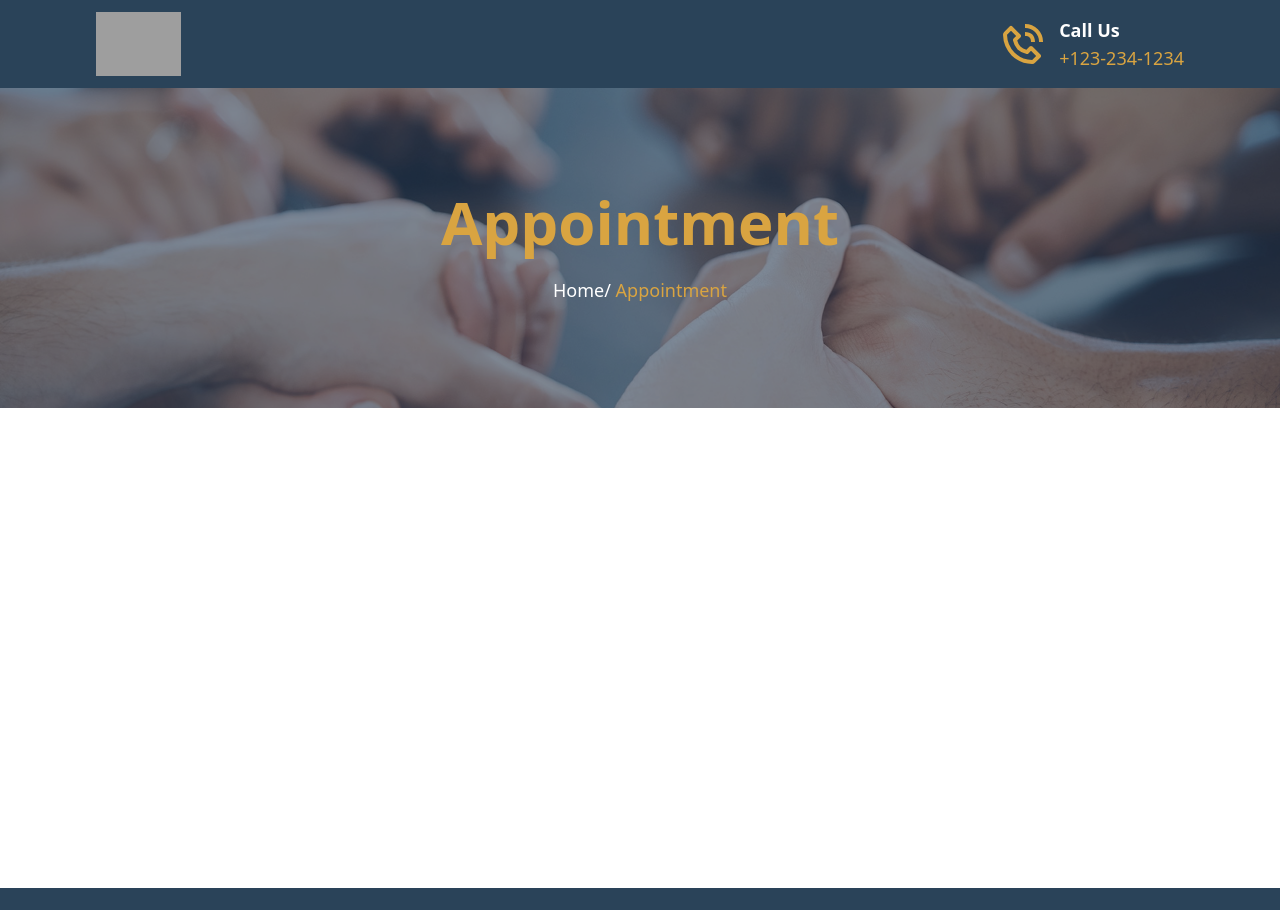
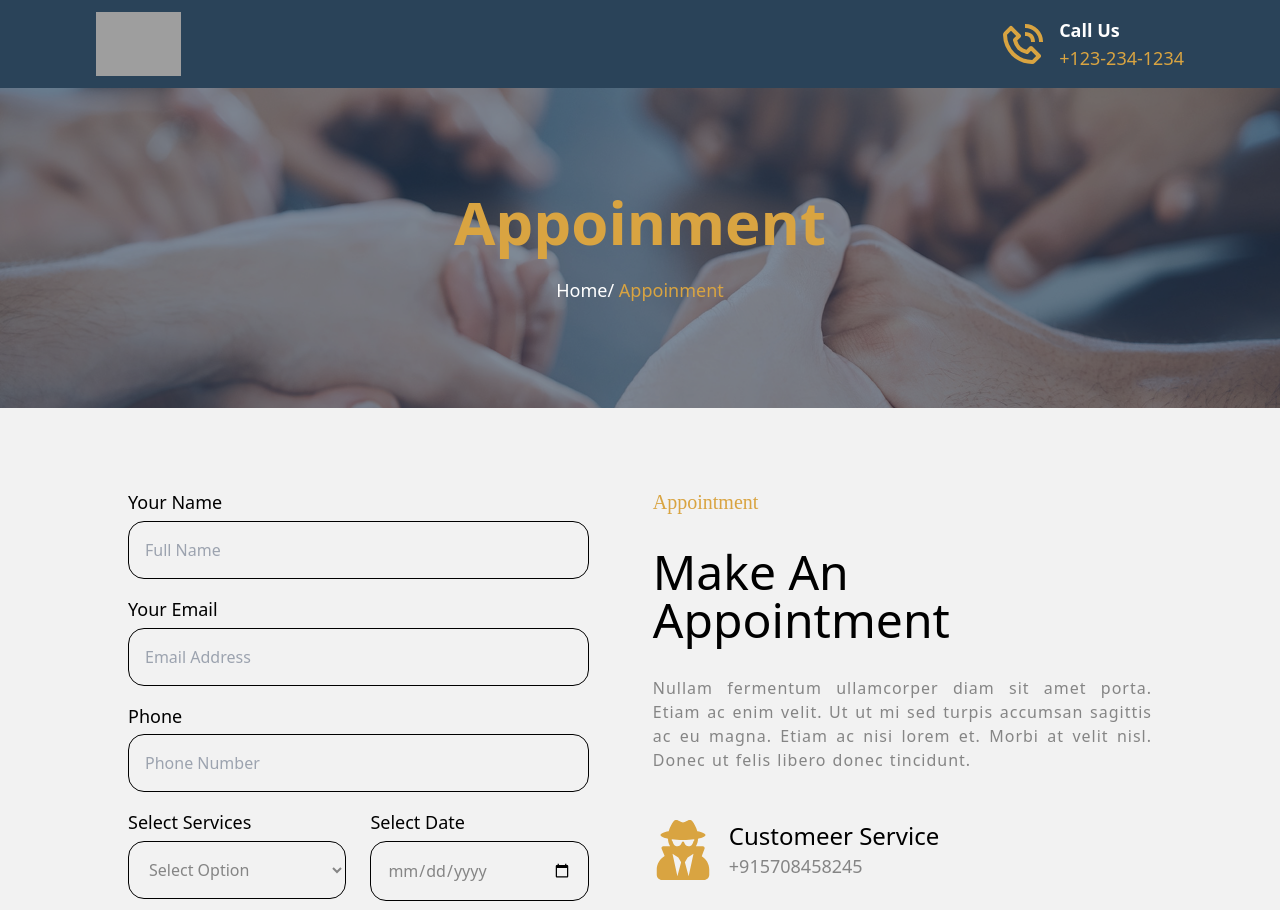
Before and after one commit to paldebarun/Abhil, a React (Vite) app in the folder client/: page /appointment in a window 1280 px wide. Shown: the top 910 px of the page. Built offline with nearby package versions, Linux system fonts and the light colour scheme; grey boxes are pictures that could not be loaded.

Commit message:
Appoinment Form  Page completed

```diff
--- a/client/src/components/AboutUs/AboutUs.jsx
+++ b/client/src/components/AboutUs/AboutUs.jsx
@@ -339,7 +339,10 @@ const ExperiencedPeople = () => {
       {/* People  */}
       <div className="w-full mb-[3rem]  grid md:grid-cols-2 lg:grid-cols-4 gap-8">
         {People.map((item, index) => (
-          <div className="w-full rounded-[4rem] overflow-hidden bg-primary_color flex flex-col">
+          <div
+            key={index}
+            className="w-full rounded-[4rem] overflow-hidden bg-primary_color flex flex-col"
+          >
             <div className="h-[75%] w-full relative group  ">
               <img
                 src={item.profileImg}
@@ -349,7 +352,6 @@ const ExperiencedPeople = () => {
               <div className="w-full h-0  group-hover:h-[10rem]  transition-all ease duration-800 bg-primary_color bg-opacity-30 absolute bottom-0  backdrop-blur-sm overflow-hidden ">
                 <div className="h-full flex gap-3 items-center justify-center">
                   <a
-                    key={index}
                     className=" bg-secondary_color  text-3xl p-1 rounded-full text-white flex items-center justify-center border-2 transition-all  duration-300   border-secondary_color hover:bg-transparent hover:-translate-y-1 "
                     href={item.facebookUrl}
                     target="_blank"
@@ -357,7 +359,6 @@ const ExperiencedPeople = () => {
                     <CiFacebook />
                   </a>
                   <a
-                    key={index}
                     className=" bg-secondary_color text-3xl p-1 rounded-full text-white flex items-center justify-center border-2 transition-all  duration-300   border-secondary_color hover:bg-transparent hover:-translate-y-1 "
                     href={item.twitterUrl}
                     target="_blank"
@@ -365,7 +366,6 @@ const ExperiencedPeople = () => {
                     <CiTwitter />
                   </a>
                   <a
-                    key={index}
                     className=" bg-secondary_color  text-3xl p-1 rounded-full text-white flex items-center justify-center border-2 transition-all  duration-300   border-secondary_color hover:bg-transparent hover:-translate-y-1 "
                     href={item.instagramUrl}
                     target="_blank"
--- a/client/src/components/Appointment/Appointment.jsx
+++ b/client/src/components/Appointment/Appointment.jsx
@@ -1,10 +1,184 @@
-import React from "react";
+import React, { useState } from "react";
+import { FaUserSecret, FaRegAddressBook, FaRegClock } from "react-icons/fa";
 import PageHeader from "../Layout/PageHeader";
 
 const Appointment = () => {
+  const [name, setName] = useState();
+  const [email, setEmail] = useState();
+  const [phone, setPhone] = useState();
+  const [services, setServices] = useState();
+  const [date, setDate] = useState();
+
+  const contactDetails = [
+    {
+      icon: <FaUserSecret />,
+      title: "Customeer Service",
+      content: "+915708458245",
+    },
+    {
+      icon: <FaRegAddressBook />,
+      title: "Clinic Address",
+      content: "99 Roving St., Big City, PKU 23456",
+    },
+    {
+      icon: <FaRegClock />,
+      title: "Opening Hours",
+      content: "Monday - Saturday ( 09.00 - 21.00 ) Sunday ( Closed )",
+    },
+  ];
+
+  //Styled
+  const groupStyle = "flex flex-col mb-[1rem]";
+  const labelStyle = "text-lg font-medium mb-[0.3rem]";
+  const inputStyle =
+    "p-4 rounded-2xl border-[1px] outline-none border-black bg-background_color text-text_color1 ";
+
+  // Submit Form Handler
+  const submitHandler = (e) => {
+    e.preventDefault();
+    console.log(name, email, phone, services, date);
+  };
+
   return (
-    <div className="w-full min-h-[100vh]  ">
-      <PageHeader title1={"Appointment"} title2={""} />
+    <div className="w-full min-h-[100vh] bg-background_color">
+      <PageHeader title1={"Appoinment"} title2={""} />
+
+      <div className="w-full px-5 lg:px-[4rem] xl:px-[8rem] py-[5rem] flex gap-[4rem] lg:gap-[2rem] xl:gap-[4rem] flex-col-reverse  lg:flex-row  transition-all duration-300 ">
+        {/* Appointment Send Form */}
+        <div className="lg:w-[45%] animate-slideright">
+          <form className="h-full" onSubmit={submitHandler}>
+            <div className={groupStyle}>
+              <label className={labelStyle} htmlFor="name">
+                Your Name
+              </label>
+              <input
+                className={inputStyle}
+                type="text"
+                name="name"
+                id="name"
+                placeholder="Full Name"
+                onChange={(e) => setName(e.target.value)}
+                required
+              />
+            </div>
+            <div className={groupStyle}>
+              <label className={labelStyle} htmlFor="email">
+                Your Email
+              </label>
+              <input
+                className={inputStyle}
+                type="email"
+                name="email"
+                id="email"
+                placeholder="Email Address"
+                onChange={(e) => setEmail(e.target.value)}
+                required
+              />
+            </div>
+            <div className={groupStyle}>
+              <label className={labelStyle} htmlFor="subject">
+                Phone
+              </label>
+              <input
+                className={inputStyle}
+                type="number"
+                name="subject"
+                id="subject"
+                placeholder="Phone Number"
+                onChange={(e) => setPhone(e.target.value)}
+                required
+              />
+            </div>
+
+            <div className="grid md:grid-cols-2 gap-6">
+              <div className={groupStyle}>
+                <label className={labelStyle} htmlFor="message">
+                  Select Services
+                </label>
+
+                <select
+                  className={inputStyle}
+                  name="services"
+                  id="services"
+                  onChange={(e) => setServices(e.target.value)}
+                  defaultValue={""}
+                >
+                  <option disabled hidden value="">
+                    Select Option
+                  </option>
+                  <option value="option1">Option 1</option>
+                  <option value="option2">Option 2</option>
+                  <option value="option3">Option 3</option>
+                  <option value="option4">Option 4</option>
+                </select>
+              </div>
+              <div className={groupStyle}>
+                <label className={labelStyle} htmlFor="message">
+                  Select Date
+                </label>
+                <input
+                  className={inputStyle}
+                  type="date"
+                  name="subject"
+                  id="subject"
+                  placeholder="Phone Number"
+                  onChange={(e) => setDate(e.target.value)}
+                  required
+                />
+              </div>
+            </div>
+
+            <button
+              className="px-3 py-4 mt-6 font-semibold text-white bg-primary_color border-2 border-primary_color  rounded-b-2xl rounded-tl-2xl hover:bg-transparent hover:text-primary_color transition-all duration-300"
+              type="submit"
+            >
+              BOOK AND APPOINMENT
+            </button>
+          </form>
+        </div>
+
+        {/* Appointment Details  */}
+        <div className="flex-1 flex flex-col gap-4">
+          {/* Head  */}
+          <div className="contact-us">
+            <h3 className="  font-[cursive] text-secondary_color text-xl">
+              Appointment
+            </h3>
+            <h1 className="opacity-0 animate-slideup font-medium text-3xl lg:text-5xl my-8">
+              Make An Appointment
+            </h1>
+            <p
+              className="my-8 text-justify text-text_color1 "
+              style={{
+                letterSpacing: "1px",
+                wordSpacing: "1px",
+              }}
+            >
+              Nullam fermentum ullamcorper diam sit amet porta. Etiam ac enim
+              velit. Ut ut mi sed turpis accumsan sagittis ac eu magna. Etiam ac
+              nisi lorem et. Morbi at velit nisl. Donec ut felis libero donec
+              tincidunt.
+            </p>
+          </div>
+
+          {/* Contacts  */}
+          <article className="w-full flex flex-col gap-4">
+            {contactDetails.map((item, index) => (
+              <div key={index} className="flex gap-4 mb-4">
+                <div className=" text-6xl text-secondary_color">
+                  {item.icon}
+                </div>
+                <div>
+                  <span className="text-2xl font-medium"> {item.title}</span>
+                  <p className="text-lg text-text_color1 break-all">
+                    {item.content}
+                  </p>
+                </div>
+              </div>
+            ))}
+          </article>
+        </div>
+      </div>
     </div>
   );
 };
--- a/client/src/components/ContactUs/ContactUs.jsx
+++ b/client/src/components/ContactUs/ContactUs.jsx
@@ -53,10 +53,10 @@ const ContactUs = () => {
   ];
 
   //Styled
-  const groupStyle = "flex flex-col mb-[10px]";
+  const groupStyle = "flex flex-col mb-[1rem]";
   const labelStyle = "text-lg font-medium mb-[0.3rem]";
   const inputStyle =
-    "p-3 rounded-2xl border-[1px] outline-none border-black bg-background_color text-text_color1 ";
+    "p-4 rounded-2xl border-[1px] outline-none border-black bg-background_color text-text_color1 ";
 
   const submitHandler = (e) => {
     e.preventDefault();
@@ -130,7 +130,7 @@ const ContactUs = () => {
             </div>
 
             <button
-              className="px-3 py-4 mt-6 font-semibold text-white bg-primary_color border-2 border-primary_color  rounded-b-xl rounded-tl-xl hover:bg-transparent hover:text-primary_color transition-all duration-300"
+              className="px-3 py-4 mt-6 font-semibold text-white bg-primary_color border-2 border-primary_color  rounded-b-2xl rounded-tl-2xl hover:bg-transparent hover:text-primary_color transition-all duration-300"
               type="submit"
             >
               SEND MESSAGE
--- a/client/src/components/Layout/Header.jsx
+++ b/client/src/components/Layout/Header.jsx
@@ -14,10 +14,7 @@ const Header = () => {
       title: "Home",
       path: "/",
     },
-    {
-      title: "Appointment",
-      path: "/appointment",
-    },
+
     {
       title: "Services",
       path: "/services",
@@ -31,10 +28,15 @@ const Header = () => {
       path: "/aboutus",
     },
     {
+      title: "Appointment",
+      path: "/appointment",
+    },
+    {
       title: "Contact Us",
       path: "/contactus",
     },
   ];
+
   const menuHnadler = (path) => {
     setActiveUrl(path);
     setMenuOpen(false);
```
